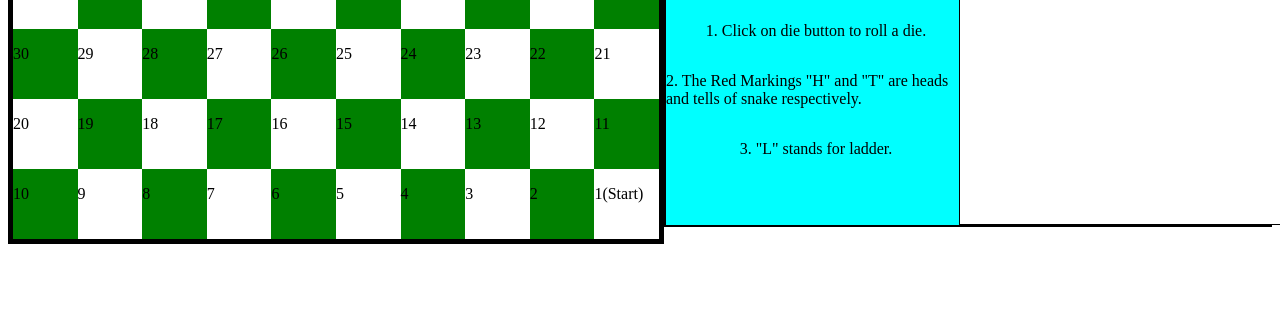
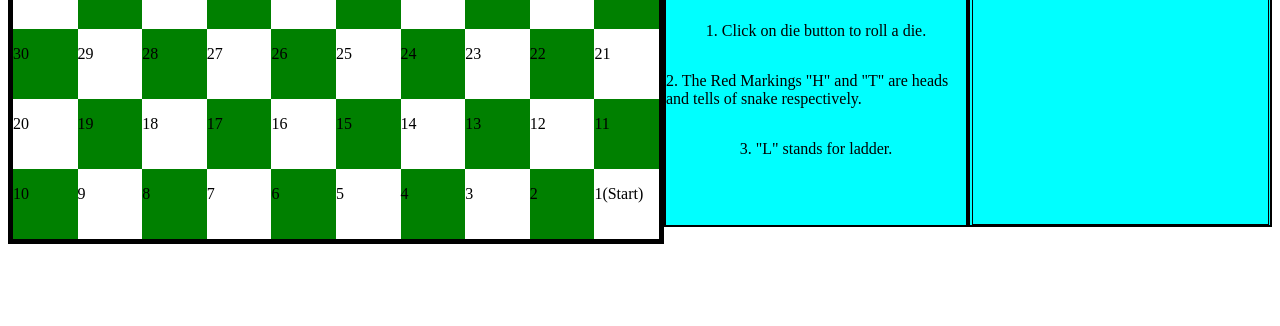
Before and after one commit to SambaranBanerjee/Snake-and-ladders, a website: page Board.html in a window 1280 px wide. Shown: the part 474-800 px from the top of the page. Drawn offline with Linux system fonts and the light colour scheme.

Commit message:
Add files via upload

```diff
--- a/Board.css
+++ b/Board.css
@@ -25,7 +25,6 @@ body{
     justify-content: space-between;
     align-self: center;
     flex-direction: column;
-    background-color:aqua ;
 }
 
 #Rules{
@@ -39,6 +38,7 @@ body{
     border: 2px solid black;
     justify-content: center;
     align-items:center;
+    background-color:aqua ;
     flex-direction: column;
 }
 .die2{
@@ -48,6 +48,7 @@ body{
     border: 2px solid black;
     justify-content: center;
     align-items:center;
+    background-color:aqua ;
     flex-direction: column;
 }
 
@@ -62,15 +63,16 @@ body{
     border: 2px solid black;
     justify-content: center;
     align-items:center;
+    background-color:aqua ;
     flex-direction: column;
 }
 
 #d3{
-    width:300px;
+    width: 275px;
     height: 300px;
     overflow-y: auto;
     border: 1px solid #000;
-    background-color: #fff;
+    background-color: aqua;
     padding : 10px;
     margin-top: 10px;
 
```
